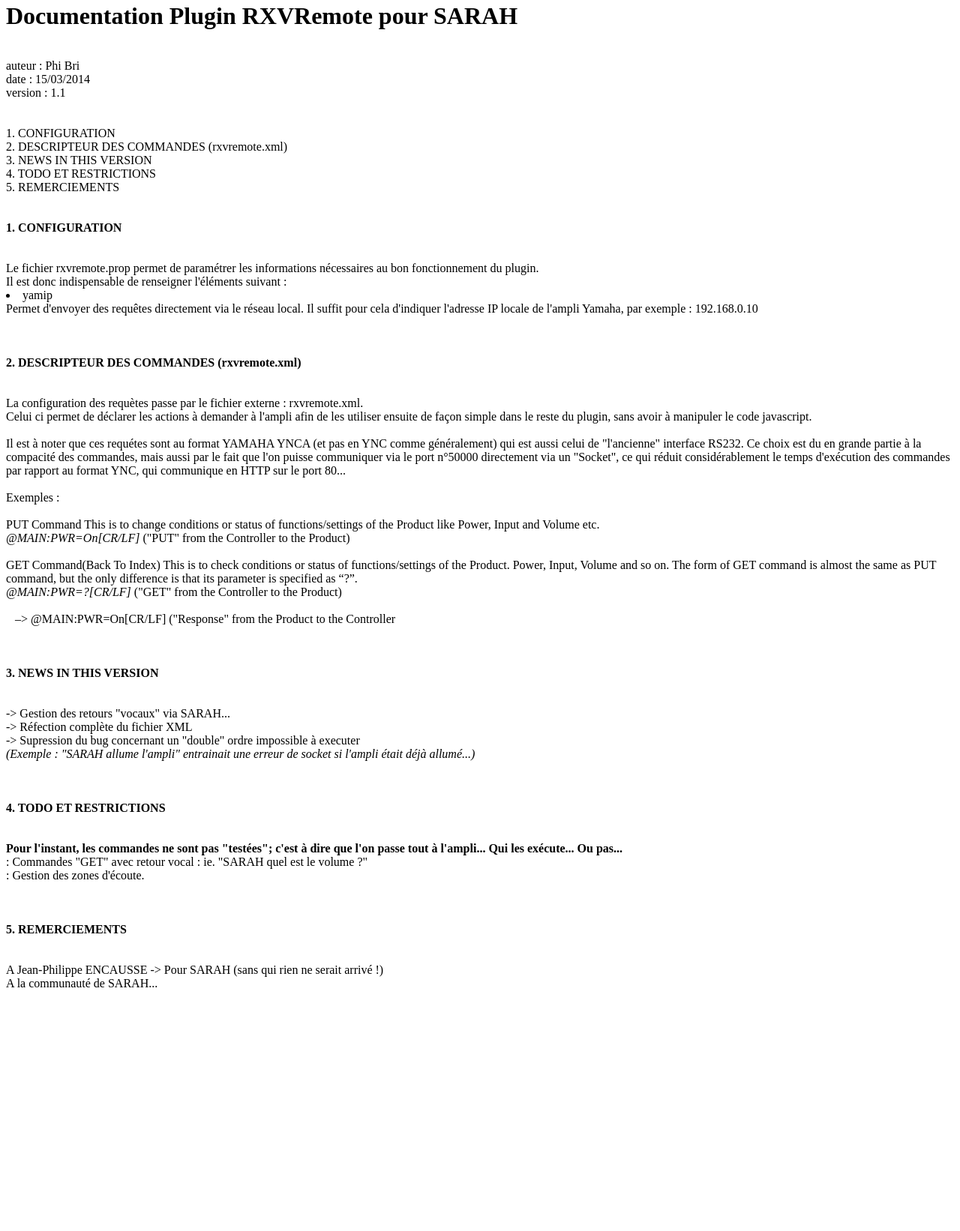
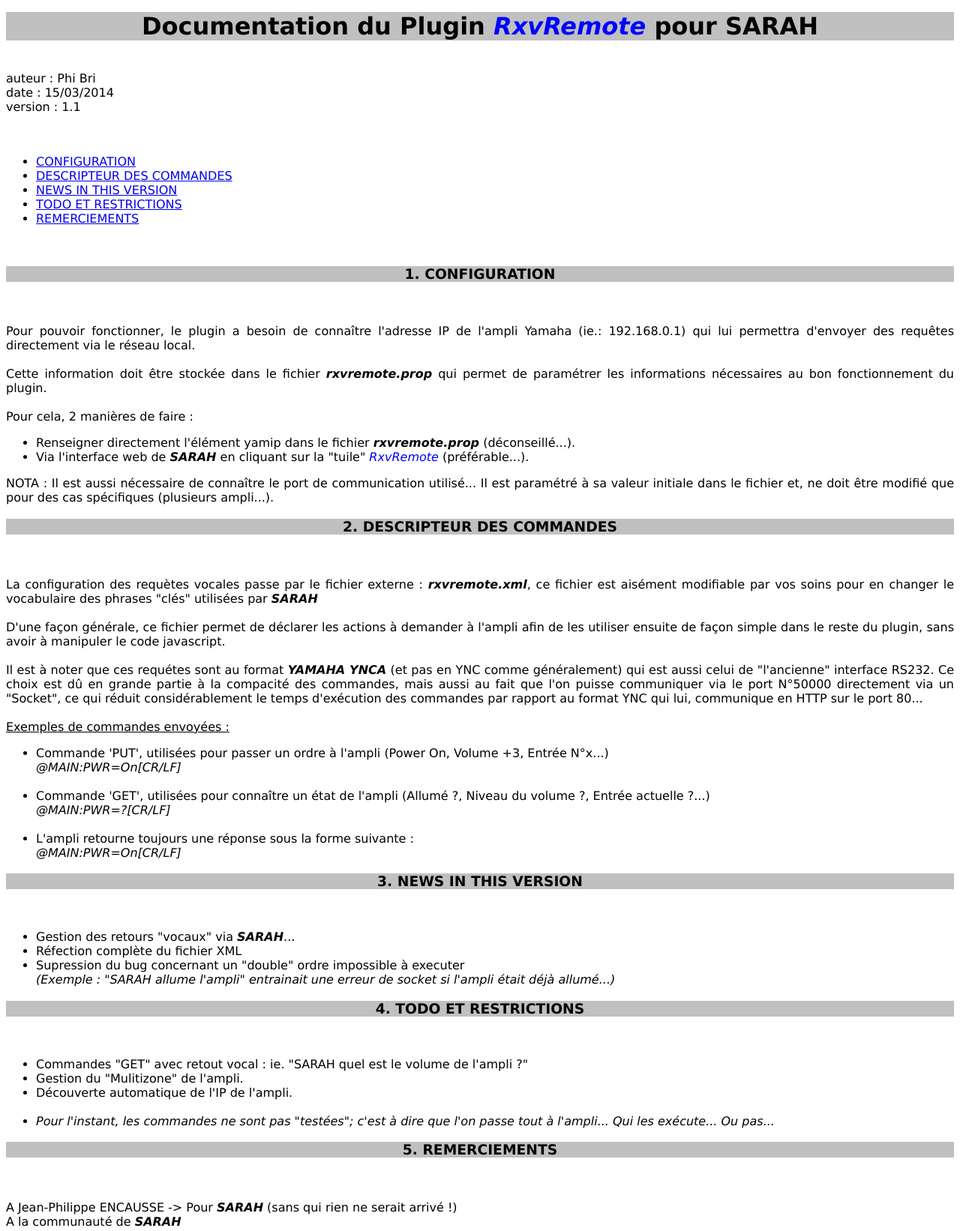
Before and after one commit to PhilBri/SARAH-Plugin-RXVRemote, a plain HTML site: page index.html in a window 1280 px wide. Shown: the part 5-1647 px from the top of the page at 75% size. Before the commit the page ends 1334 px from the top, so only its background shows below. Drawn offline with Linux system fonts and the light colour scheme.

Commit message:
modif index.html

```diff
--- a/index.html
+++ b/index.html
@@ -1,70 +1,114 @@
+
+<!DOCTYPE html>
 <html>
+    <head>
+        <meta charset="utf-8" />
+        <style>
+        *
+        {
+        	font-family: verdana, arial;
+        	text-align: justify;
+        }
+		h1
+		{
+			text-align: center;
+			background-color: silver;
+		}
+		.plugin
+		{
+			color: blue;
+		}
+		em, .plugin, strong
+		{
+			font-style: italic;
+		}
+		.under
+		{
+			text-decoration: underline;
+		}
+        </style>
+        <!-- <link rel="stylesheet" href="style.css" /> -->
+        <title>Documentation Plugin RXVRemote pour SARAH</title>
+    </head>
+
     <body>
-<h1>Documentation Plugin RXVRemote pour SARAH</h1><br>
+    	<header>
+    		<h1>Documentation du Plugin <span class ="plugin">RxvRemote</span> pour SARAH</h1>
+    	</header>
+ 		<br>
 		auteur : Phi Bri<br>
 		date : 15/03/2014<br>
 		version : 1.1<br>
 		<br>
 		<br>
-1. CONFIGURATION <br>
-2. DESCRIPTEUR DES COMMANDES (rxvremote.xml)<br>
-3. NEWS IN THIS VERSION <br>
-4. TODO ET RESTRICTIONS<br>
-5. REMERCIEMENTS<br>
+		<nav>
+			<ul>
+                <li><a href="#conf">CONFIGURATION</a></li>
+                <li><a href="#desc">DESCRIPTEUR DES COMMANDES</a></li>
+                <li><a href="#news">NEWS IN THIS VERSION</a></li>
+                <li><a href="#todo">TODO ET RESTRICTIONS</a></li>
+                <li><a href="#rem">REMERCIEMENTS</a></li>
+            </ul>
+        </nav>
         <br>
+        <section>
+           <article>
+           	<h1 id="conf">1.   CONFIGURATION</h1><br>
            	<br>
-<b>1.   CONFIGURATION </b><br>
+           	Pour pouvoir fonctionner, le plugin a besoin de connaître l'adresse IP de l'ampli Yamaha (ie.: 192.168.0.1) qui lui permettra d'envoyer des requêtes directement via le réseau local.<br>
            	<br>
+          	Cette information doit être stockée dans le fichier <strong>rxvremote.prop</strong> qui permet de paramétrer les informations nécessaires au bon fonctionnement du plugin.<br>
  			<br>
-Le fichier rxvremote.prop permet de paramétrer les informations nécessaires au bon fonctionnement du plugin.<br>
-Il est donc indispensable de renseigner l'éléments suivant :<br>
-<li>yamip</li>
-Permet d'envoyer des requêtes directement via le réseau local. Il suffit pour cela d'indiquer l'adresse IP locale de l'ampli Yamaha, par exemple : 192.168.0.10<br>
+ 			Pour cela, 2 manières de faire :
+ 			<ul>
+ 				<li> Renseigner directement l'élément yamip dans le fichier <strong>rxvremote.prop</strong> (déconseillé...).</li>
+ 				<li> Via l'interface web de <strong>SARAH</strong> en cliquant sur la "tuile" <span class ="plugin">RxvRemote</span> (préférable...).</li>
+ 			</ul>
+ 			NOTA : Il est aussi nécessaire de connaître le port de communication utilisé... Il est paramétré à sa valeur initiale dans le fichier et, ne doit être modifié que pour des cas spécifiques (plusieurs ampli...).
 			<br>
+			<h1 id="desc">2.   DESCRIPTEUR DES COMMANDES</h1><br>
 			<br>
+			La configuration des requètes vocales passe par le fichier externe : <strong>rxvremote.xml</strong>, ce fichier est aisément modifiable par vos soins pour en changer le vocabulaire des phrases "clés" utilisées par <strong>SARAH</strong><br>
 			<br>
-<b>2.   DESCRIPTEUR DES COMMANDES (rxvremote.xml)</b><br>
+			D'une façon générale, ce fichier permet de déclarer les actions à demander à l'ampli afin de les utiliser ensuite de façon simple dans le reste du plugin, sans avoir à manipuler le code javascript.<br>
 			<br>
+			Il est à noter que ces requétes sont au format <strong>YAMAHA YNCA</strong> (et pas en YNC comme généralement) qui est aussi celui de "l'ancienne" interface RS232. Ce choix est dû en grande partie à la compacité des commandes, mais aussi au fait que l'on puisse communiquer via le port N°50000 directement via un "Socket", ce qui réduit considérablement le temps d'exécution des commandes par rapport au format YNC qui lui, communique en HTTP sur le port 80...<br>
 			<br>
-La configuration des requètes passe par le fichier externe : rxvremote.xml.<br>
-Celui ci permet de déclarer les actions à demander à l'ampli afin de les utiliser ensuite de façon simple dans le reste du plugin, sans avoir à manipuler le code javascript.<br>
+			<span class="under">Exemples de commandes envoyées :</span><br>
+			<ul>
+				<li>Commande 'PUT', utilisées pour passer un ordre à l'ampli (Power On, Volume +3, Entrée N°x...)<br>
+					<em>@MAIN:PWR=On[CR/LF]</em>
+				</li><br>
+				<li>Commande 'GET', utilisées pour connaître un état de l'ampli (Allumé ?, Niveau du volume ?, Entrée actuelle ?...)<br>
+					<em>@MAIN:PWR=?[CR/LF]</em>
+				</li><br>
+				<li>L'ampli retourne toujours une réponse sous la forme suivante :<br>
+					<em>@MAIN:PWR=On[CR/LF]</em>
+				</li>
+			</ul>
+			<h1 id="news">3.   NEWS IN THIS VERSION</h1><br>
+			<ul>
+				<li>Gestion des retours "vocaux" via <strong>SARAH</strong>...
+				</li>
+				<li>Réfection complète du fichier XML
+				</li>
+				<li>Supression du bug concernant un "double" ordre impossible à executer<br>
+					<em>(Exemple : "SARAH allume l'ampli" entrainait une erreur de socket si l'ampli était déjà allumé...)</em>
+				</li>
+			</ul>
+			<h1 id="todo">4.   TODO ET RESTRICTIONS</h1><br>
+			<ul>
+				<li>Commandes "GET" avec retout vocal : ie. "SARAH quel est le volume de l'ampli ?"</li>
+				<li>Gestion du "Mulitizone" de l'ampli.</li>
+				<li>Découverte automatique de l'IP de l'ampli.</li>
 				<br>
-Il est à noter que ces requétes sont au format YAMAHA YNCA (et pas en YNC comme généralement) qui est aussi celui de "l'ancienne" interface RS232. Ce choix est du en grande partie à la compacité des commandes, mais aussi par le fait que l'on puisse communiquer via le port n°50000 directement via un "Socket", ce qui réduit considérablement le temps d'exécution des commandes par rapport au format YNC, qui communique en HTTP sur le port 80...<br>
+				<li><em>Pour l'instant, les commandes ne sont pas "testées"; c'est à dire que l'on passe tout à l'ampli... Qui les exécute... Ou pas...</em></li>
+			</ul>
+			<h1 id="rem">5.   REMERCIEMENTS</h1><br>
 			<br>
- Exemples :<br><br>
- PUT Command This is to change conditions or status of functions/settings of the Product like Power, Input and Volume etc.<br>
-<i>@MAIN:PWR=On[CR/LF]</i>  ("PUT" from the Controller to the Product)<br>
-<br>
- GET Command(Back To Index) This is to check conditions or status of functions/settings of the Product. Power, Input, Volume and so on. The form of GET command is almost the same as PUT command, but the only difference is that its parameter is specified as “?”.<br>
-<i>@MAIN:PWR=?[CR/LF]</i>  ("GET" from the Controller to the Product)<br>
-
-<br>&nbsp;&nbsp;&nbsp;–> @MAIN:PWR=On[CR/LF]  ("Response" from the Product to the Controller<br>
-<br>
-<br>
-<br>
-<b>3.   NEWS IN THIS VERSION</b><br>
-<br>
-<br>
--> Gestion des retours "vocaux" via SARAH...<br>
--> Réfection complète du fichier XML<br>
--> Supression du bug concernant un "double" ordre impossible à executer<br>
-<i>(Exemple : "SARAH allume l'ampli" entrainait une erreur de socket si l'ampli était déjà allumé...)</i><br>
-<br>
-<br>
-<br>
-<b>4.   TODO ET RESTRICTIONS</b><br>
-<br>
-<br>
-<b>Pour l'instant, les commandes ne sont pas "testées"; c'est à dire que l'on passe tout à l'ampli... Qui les exécute... Ou pas...</b><br>
-: Commandes "GET" avec retour vocal : ie. "SARAH quel est le volume ?"<br>
-: Gestion des zones d'écoute.<br>
-<br>
-<br>
-<br>
-<b>5.   REMERCIEMENTS</b><br>
-<br>
-<br>
-A Jean-Philippe ENCAUSSE -> Pour SARAH (sans qui rien ne serait arrivé !)<br>
-A la communauté de SARAH...
+			A Jean-Philippe ENCAUSSE -> Pour <strong>SARAH</strong> (sans qui rien ne serait arrivé !)<br>
+			A la communauté de <strong>SARAH</strong><br>
+		</article>
+	</section>
 </body>
 </html>
```
Lines whose indentation alone changed are shown as unchanged.
